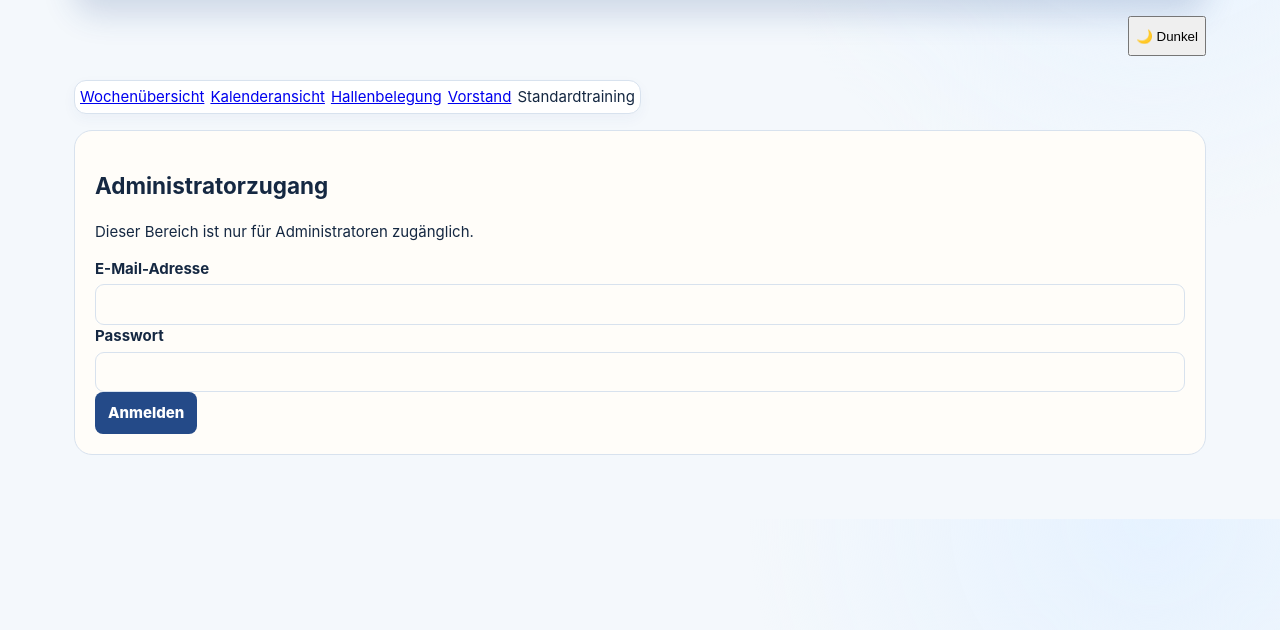
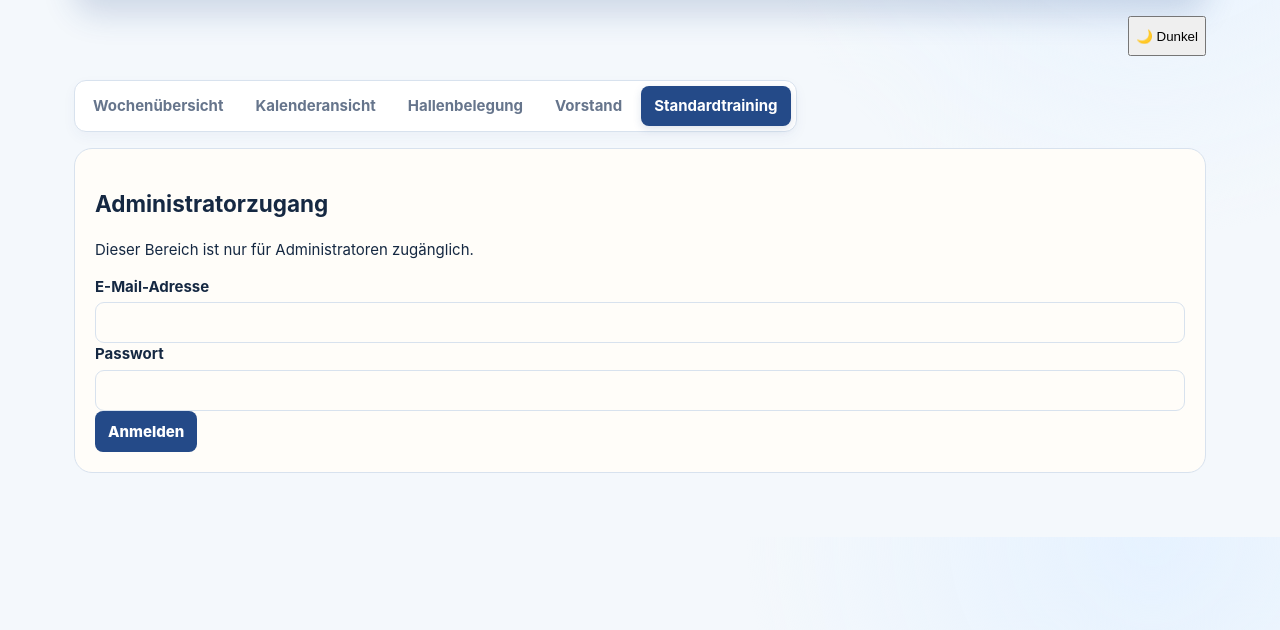
Before and after one commit to fc-dechsendorf/platzbelegung, a plain HTML site: page trainingsplan.html in a window 1280 px wide. Shown: the part 170-800 px from the top of the page. Drawn offline with Linux system fonts and the light colour scheme.

Commit message:
Apply shared navigation to booking pages

```diff
--- a/trainingsplan.html
+++ b/trainingsplan.html
@@ -7,6 +7,7 @@
     <link rel="stylesheet" href="styles/app.css" />
     <link rel="stylesheet" href="styles/theme.css?v=20260927-1" />
     <link rel="stylesheet" href="styles/trainingsplan.css?v=20260928-2" />
+    <link rel="stylesheet" href="styles/navigation.css?v=20261013-1" />
   </head>
   <body>
     <main id="app"></main>
```
